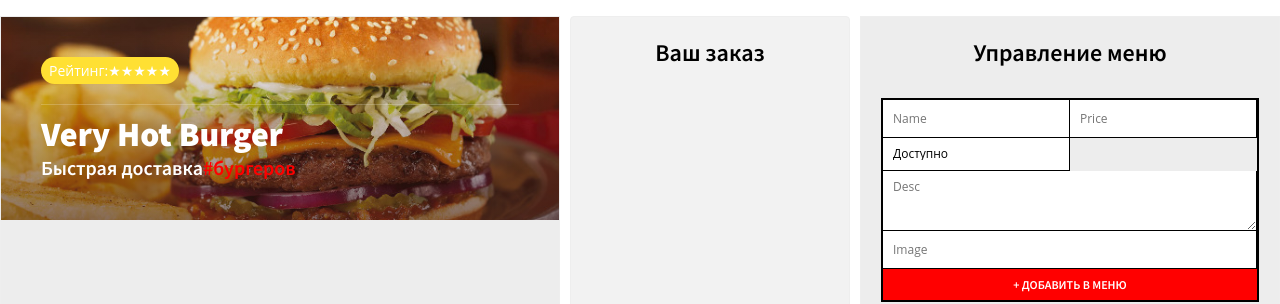
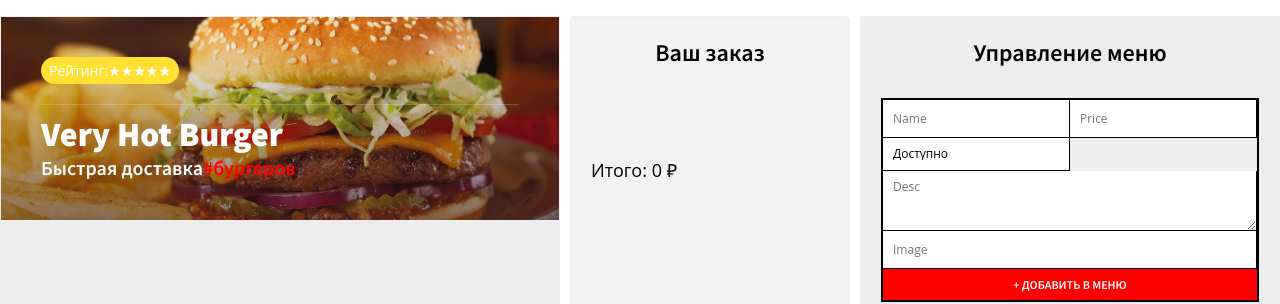
Before and after one commit to VladimirChernovv/Burger_shop, a React (Create React App) app: page /restaurant/1 in a window 1280 px wide. Shown: the top 304 px of the page. Built offline with nearby package versions, Linux system fonts and the light colour scheme.

Commit message:
Написали компонент Order для отображения наших заказов

```diff
--- a/src/components/App.js
+++ b/src/components/App.js
@@ -50,7 +50,7 @@
             })}
           </ul>
         </div>
-        <Order />
+        <Order burgers={this.state.burgers} order={this.state.order} />
         <MenuAdmin
           addBurger={this.addBurger}
           loadSampleBurgers={this.loadSampleBurgers}
--- a/src/components/Order.js
+++ b/src/components/Order.js
@@ -2,10 +2,55 @@
 
 
 class Order extends React.Component {
+  renderOrder = (key) => {
+    const burger = this.props.burgers[key];
+    const count = this.props.order[key];
+
+    const isAvailable = burger && burger.status === 'available';
+    if (!isAvailable) {
+      return (
+        <li className="unavailable" key={key}>
+          Извините, {burger ? burger.name : 'бургер'} временно не доступен
+        </li>
+      );
+    };
+
+
+    return <li key={key}>
+      <span>
+        <span>{count}</span>
+        шт. {burger.name}
+        <span>{count * burger.price} ₽</span>
+        <button className="cancelItem">&times;</button>
+      </span>
+    </li>
+  };
+
   render() {
+    const orderIds = Object.keys(this.props.order);
+    const total = orderIds.reduce((prevTotal, key) => {
+      const burger = this.props.burgers[key];
+      const count = this.props.order[key];
+
+      const isAvailable = burger && burger.status === 'available';
+      if (isAvailable) {
+        return prevTotal + burger.price * count;
+      };
+
+      return prevTotal;
+    }, 0);
+
     return (
       <div className="order-wrap">
         <h2>Ваш заказ</h2>
+        <ul className="order">
+          {orderIds.map(this.renderOrder)}
+        </ul>
+        <div className="order-wrap">
+          <div className="total_wrap">
+            <div className="total_wrap-final">Итого: {total} ₽</div>
+          </div>
+        </div>
       </div>
     );
   }
```
